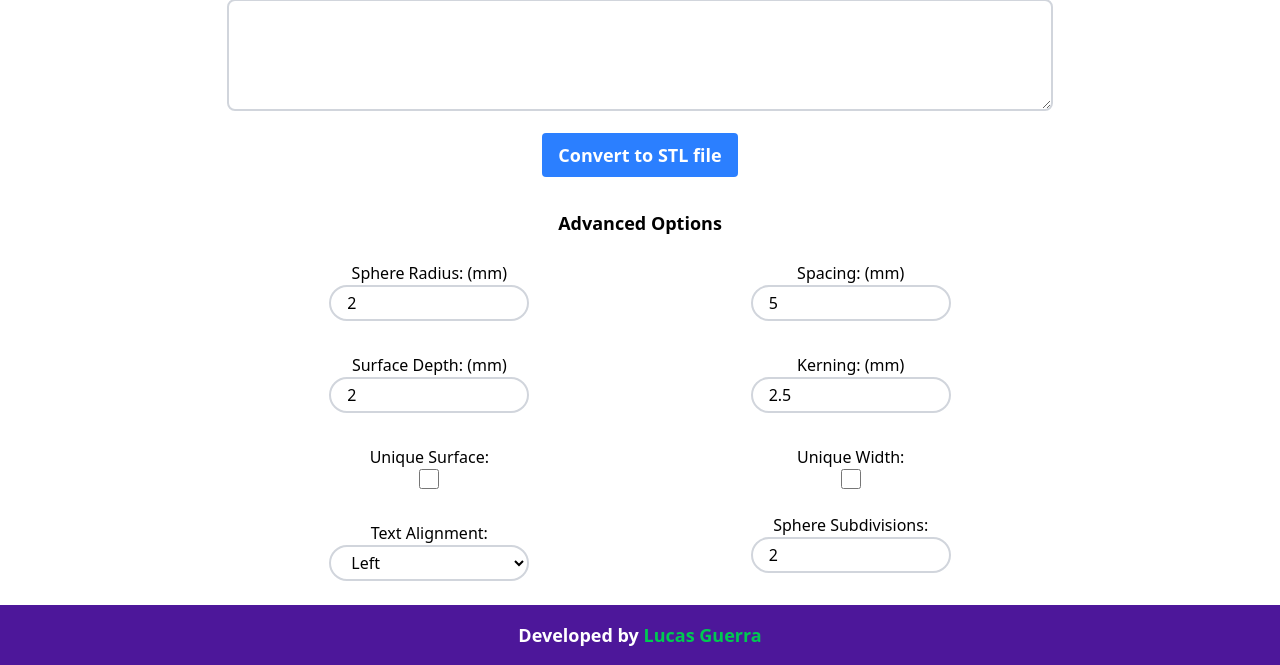
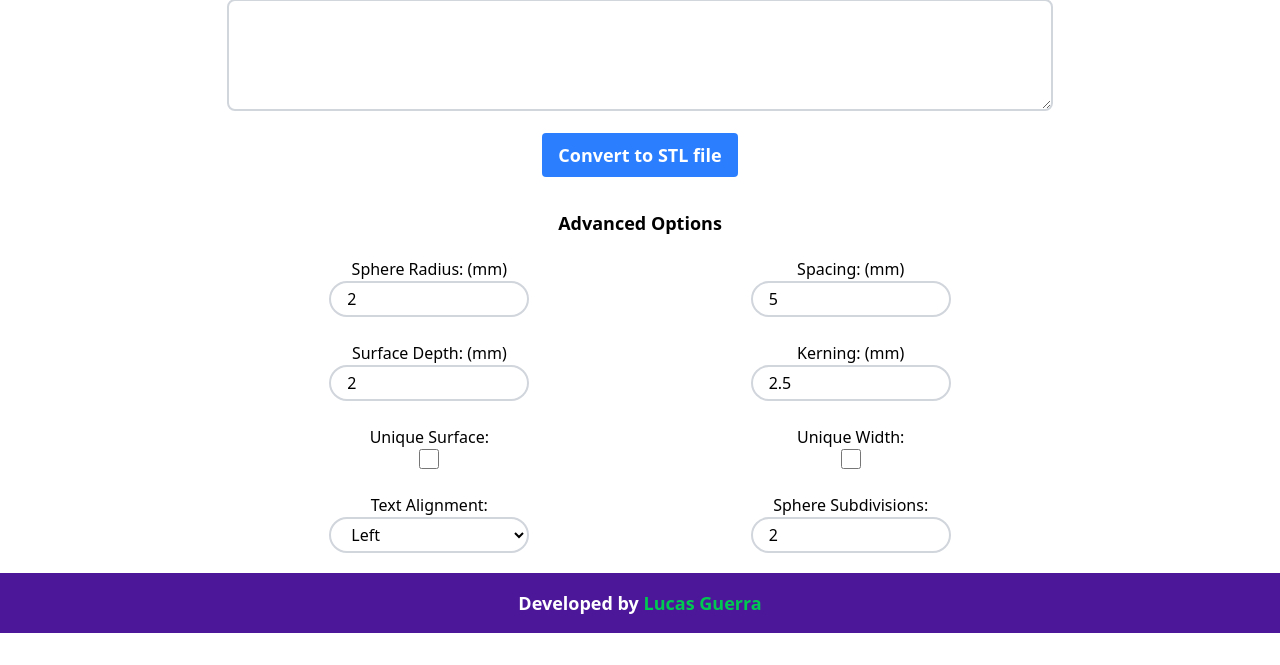
Before and after one commit to lucasrguerra/InBraille, a FastAPI app: page / in a window 1280 px wide. Shown: the part 323-988 px from the top of the page. After the commit the page ends 956 px from the top, so only its background shows below. Run offline with FastAPI, Linux system fonts and the light colour scheme.

Commit message:
Update padding in index.html

```diff
--- a/main.py
+++ b/main.py
@@ -67,4 +67,4 @@ def to_stl(request: requests.ToSTLRequest):
         raise HTTPException(status_code=500, detail=str(e))
 
 if __name__ == "__main__":
-    uvicorn.run(app, host="0.0.0.0", port=8080)
+    uvicorn.run(app, host="0.0.0.0", port=3000)
--- a/templates/index.html
+++ b/templates/index.html
@@ -54,7 +54,7 @@
                 <p class="text-center text-lg mt-8 mb-4 font-semibold">Advanced Options</p>
 
                 <div class="md:grid grid-cols-2 gap-4">
-                    <div class="py-2">
+                    <div class="py-2 md:py-1">
                         <p class="text-center">Sphere Radius: (mm)</label>
                         <input
                             class="w-50 block mx-auto rounded-full py-1 px-4 border-2 border-gray-300"
@@ -63,7 +63,7 @@
                         >
                     </div>
 
-                    <div class="py-2">
+                    <div class="py-2 md:py-1">
                         <p class="text-center">Spacing: (mm)</label>
                         <input
                             class="w-50 block mx-auto rounded-full py-1 px-4 border-2 border-gray-300"
@@ -72,7 +72,7 @@
                         >
                     </div>
 
-                    <div class="py-2">
+                    <div class="py-2 md:py-1">
                         <p class="text-center">Surface Depth: (mm)</label>
                         <input
                             class="w-50 block mx-auto rounded-full py-1 px-4 border-2 border-gray-300"
@@ -81,7 +81,7 @@
                         >
                     </div>
 
-                    <div class="py-2">
+                    <div class="py-2 md:py-1">
                         <p class="text-center">Kerning: (mm)</label>
                         <input
                             class="w-50 block mx-auto rounded-full py-1 px-4 border-2 border-gray-300"
@@ -90,7 +90,7 @@
                         >
                     </div>
 
-                    <div class="md:my-auto py-2">
+                    <div class="md:my-auto py-2 md:py-1">
                         <p class="text-center">Unique Surface:</label>
                         <input
                             class="block mx-auto h-5 w-5 text-blue-600"
@@ -99,7 +99,7 @@
                         >
                     </div>
 
-                    <div class="md:my-auto py-2">
+                    <div class="md:my-auto py-2 md:py-1">
                         <p class="text-center">Unique Width:</label>
                         <input
                             class="block mx-auto h-5 w-5 text-blue-600"
@@ -108,7 +108,7 @@
                         >
                     </div>
 
-                    <div class="py-2">
+                    <div class="py-2 md:py-1">
                         <p class="text-center">Text Alignment:</label>
                         <select
                             class="w-50 block mx-auto rounded-full py-1 px-4 border-2 border-gray-300"
@@ -120,7 +120,7 @@
                         </select>
                     </div>
 
-                    <div>
+                    <div class="py-2 md:py-1">
                         <p class="text-center">Sphere Subdivisions:</label>
                         <input
                             class="w-50 block mx-auto rounded-full py-1 px-4 border-2 border-gray-300"
```
